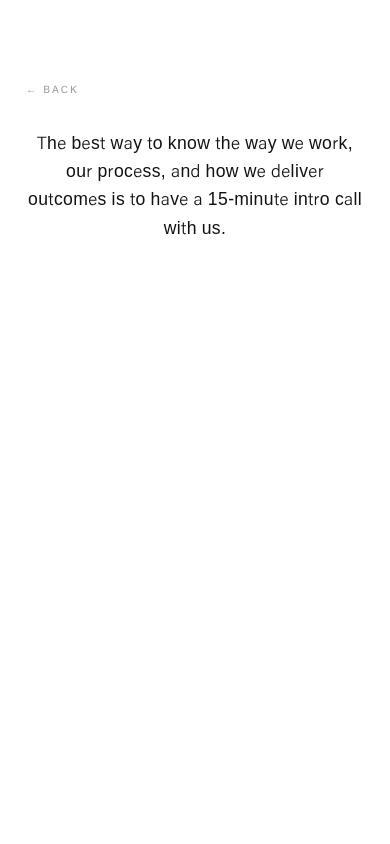
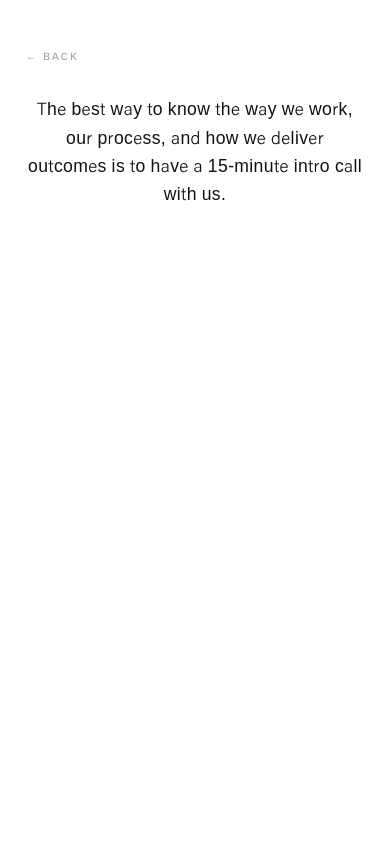
Before and after one commit to paapatype/bullshoulder-landing-page, a plain HTML site: page book.html in a window 390 px wide. Shown: the top 844 px of the page. Drawn offline with Linux system fonts and the light colour scheme; a script that the page names is missing.

Commit message:
Improve mobile UX on booking page: tighten padding and cap Calendly height
Co-Authored-By: Claude Sonnet 4.6 <noreply@anthropic.com>

```diff
--- a/style.css
+++ b/style.css
@@ -287,7 +287,7 @@ html, body {
   flex-direction: column;
   align-items: center;
   justify-content: flex-start;
-  padding: 10dvh 26px 6dvh;
+  padding: 6dvh 26px 6dvh;
 }
 
 .book-headline {
@@ -300,7 +300,7 @@ html, body {
   line-height: 1.6;
   max-width: 680px;
   text-align: center;
-  margin-bottom: 8dvh;
+  margin-bottom: 5dvh;
 }
 
 .book-calendly {
@@ -308,9 +308,24 @@ html, body {
   max-width: 900px;
 }
 
+/* On mobile, cap the Calendly widget height at Calendly's minimum (630px)
+   so the enquiry section is reachable without excessive scrolling */
+.calendly-inline-widget {
+  height: 630px !important;
+}
+
 @media (min-width: 768px) {
   .book-page {
     padding: 8dvh 8vw 6dvh;
+  }
+
+  .book-headline {
+    margin-bottom: 8dvh;
+  }
+
+  /* Restore full height on desktop where screen real estate is ample */
+  .calendly-inline-widget {
+    height: 700px !important;
   }
 }
 
```
